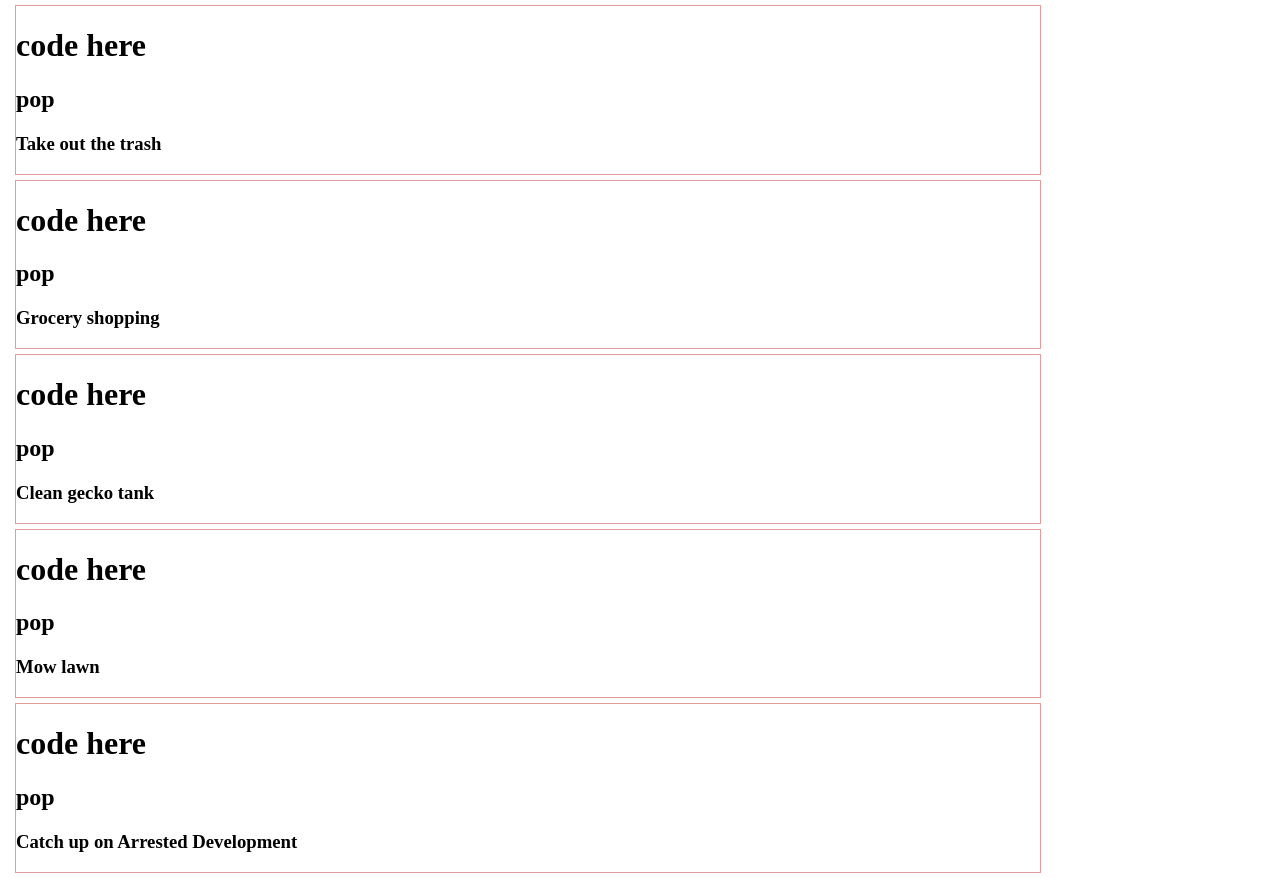
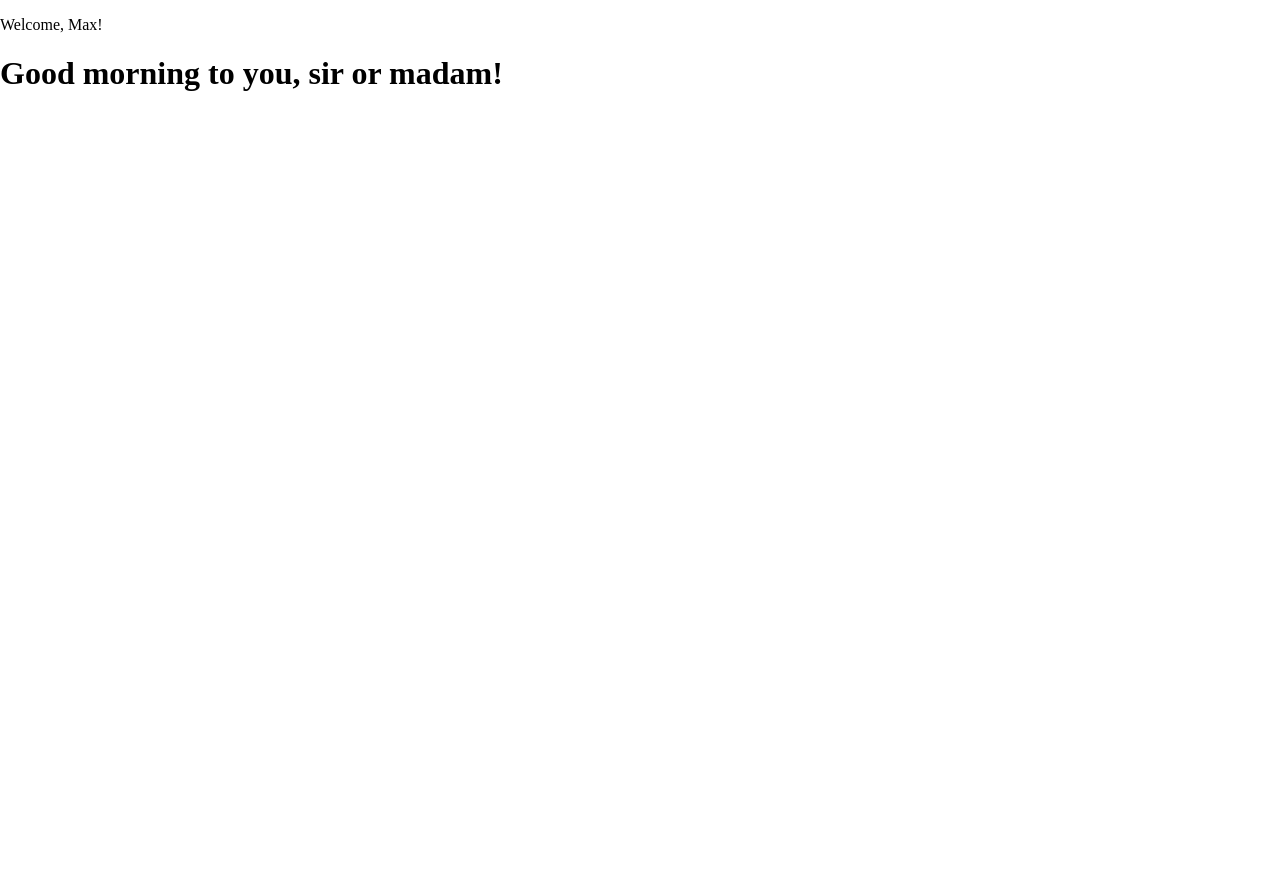
Before and after one commit to Ehot93/todor, a React (Create React App) app: page / in a window 1280 px wide. After the commit the page ends 800 px from the top, so only its background shows below. Built offline with nearby package versions, Linux system fonts and the light colour scheme.

Commit message:
lesson 14.5

```diff
--- a/src/index.js
+++ b/src/index.js
@@ -1,5 +1,6 @@
-import React from 'react'
-import {render} from 'react-dom'
+import React, {Component} from 'react'
+import ReactDOM, {render}  from 'react-dom'
+//import {render} from 'react-dom'
 import "./index.css"
 import Artos from './components/artos'
 import CoolHeader from './components/header'
@@ -7,33 +8,45 @@
 import Apex from './components/apex'
 import Footer from './components/footer'
 import Apl from './components/apl'
-import App from './App'
+//import App from './App'
 //import App from './jokes/App'
 
-function Article() {
-  const body = <section>Content here:</section>
- return(
-      <div className="hello" style={{color:"red"}}>
-        <section>bodyy</section>
-        { body }
-        <h3 style={{color:"red"}}>
-         "creation date : "{ (new Date()).toDateString()}
-        </h3>
+class App extends React.Component{
+  render(){
+    return(
+      <div>
+          <Header username="Max"/>
+          <Greeting />
       </div>
     )
+  }
 }
+class Header extends React.Component{
+  render(){
+    return(
+      <header>
+          <p>Welcome, {this.props.username}!</p>
+      </header>
+    )
+  }
+}
+class Greeting extends React.Component{
+  render(){
+    const date = new Date(),
+    hours = date.getHours();
+    let timeOfDay;
 
-function Apa() {
- let todor = "Todor"
- return (
-    <div>
-        <CoolHeader/>
-        <h1>App {todor}</h1>
-        <Apex/>
-        <Apl/>
-        <Footer/>
-    </div>
-  );
+    if (hours < 12) {
+        timeOfDay = "morning"
+    } else if (hours >= 12 && hours < 17) {
+        timeOfDay = "afternoon"
+    } else {
+        timeOfDay = "night"
+    }
+    return(
+      <h1>Good {timeOfDay} to you, sir or madam!</h1>
+    )
+  }
 }
 
 render(<App/> ,document.getElementById('root'))
```
